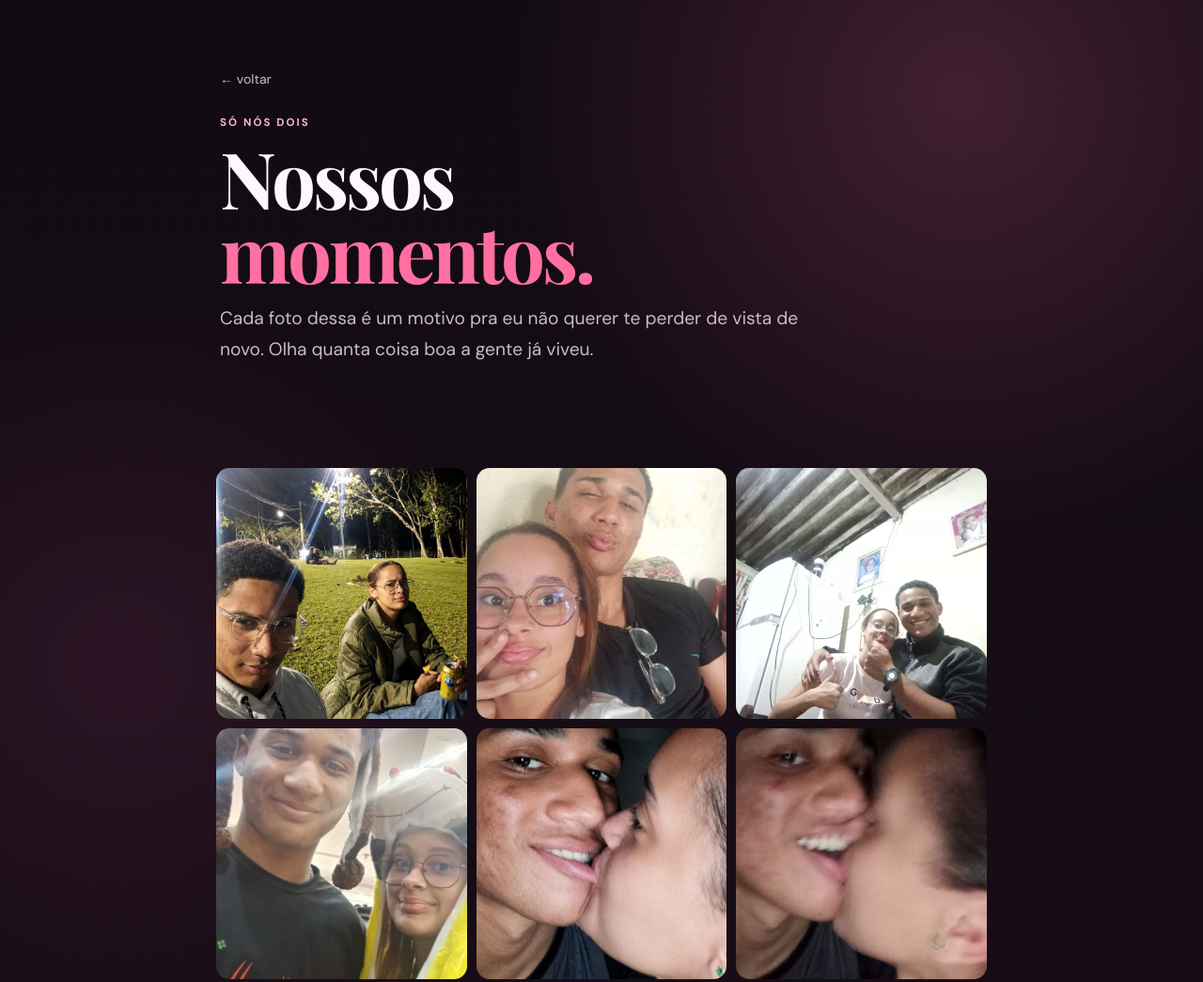
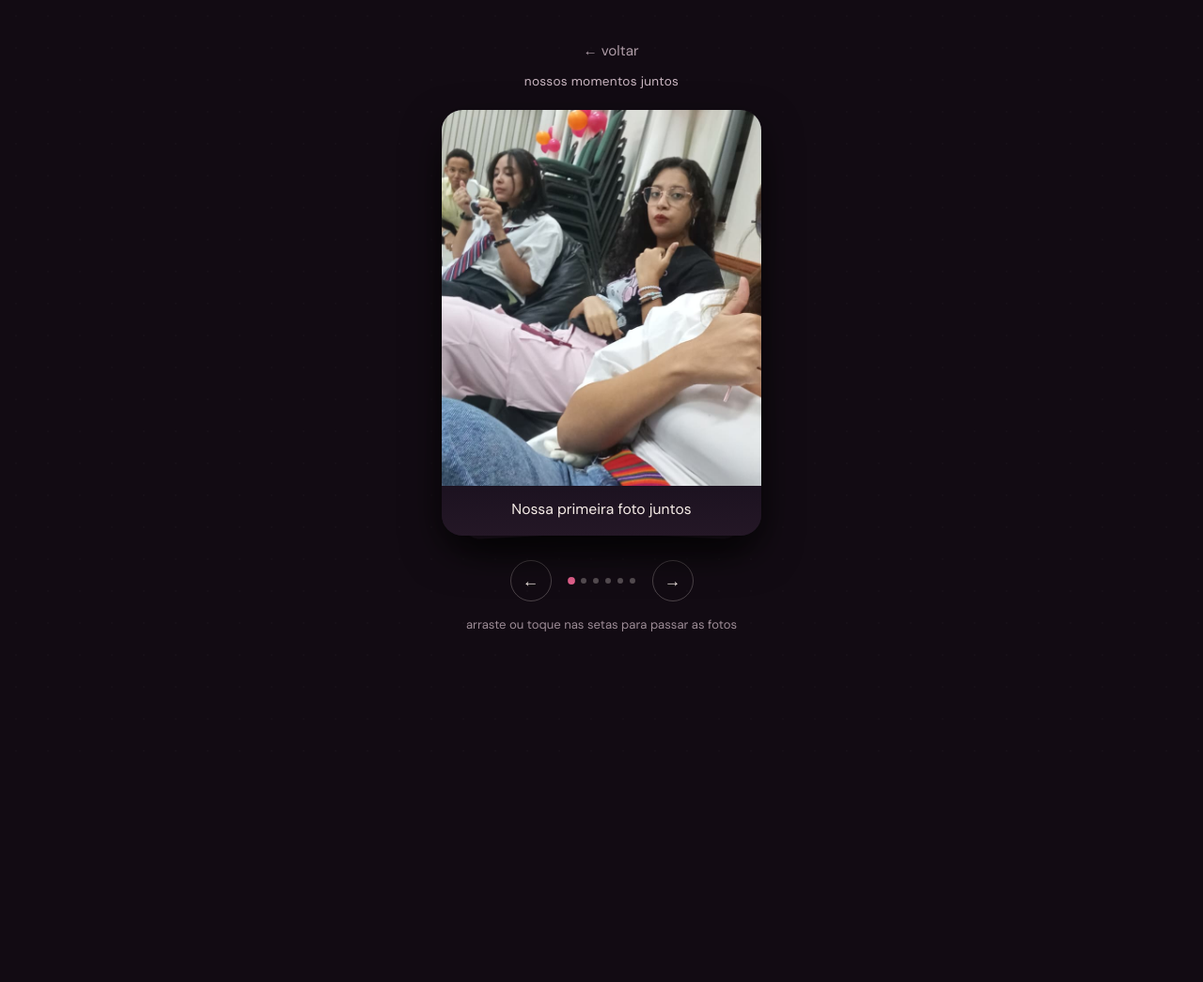
Before and after one commit to Gab-Borgers/meu-site, a plain HTML site: page galeria.html in a window 1280 px wide. Shown: the top 1045 px of the page at 94% size. After the commit the page ends 800 px from the top, so only its background shows below. Drawn offline with nearby package versions, Linux system fonts and the light colour scheme.

Commit message:
Add files via upload

```diff
--- /dev/null
+++ b/galeria.css
@@ -0,0 +1,278 @@
+/* ===== galeria.css =====
+   Estilos exclusivos da galeria (baralho de cartas + zoom).
+   Fica em arquivo separado de propósito, pra não sobrescrever
+   nada que já exista no seu style.css original. */
+
+:root {
+  --g-bg: #120b13;
+  --g-ink: #f6ece7;
+  --g-muted: #cbb7c2;
+  --g-accent: #e8628f;
+  --g-accent-2: #8b6bff;
+  --g-card-bg: #1c1220;
+  --g-shadow: rgba(0, 0, 0, 0.55);
+}
+
+.galeria-body {
+  background: var(--g-bg);
+  min-height: 100vh;
+}
+
+.back-link {
+  display: inline-block;
+  margin: 20px 0 4px 20px;
+  color: var(--g-muted);
+  font-family: "DM Sans", sans-serif;
+  font-size: 0.95rem;
+  text-decoration: none;
+  opacity: 0.85;
+}
+
+.back-link:hover,
+.back-link:focus-visible {
+  opacity: 1;
+  color: var(--g-accent);
+}
+
+.baralho-main {
+  max-width: 440px;
+  margin: 0 auto;
+  padding: 8px 20px 48px;
+  display: flex;
+  flex-direction: column;
+  align-items: center;
+  text-align: center;
+}
+
+.baralho-eyebrow {
+  font-family: "DM Sans", sans-serif;
+  font-size: 0.85rem;
+  letter-spacing: 0.02em;
+  color: var(--g-muted);
+  margin: 10px 0 22px;
+}
+
+/* ---- o baralho ---- */
+
+.baralho {
+  position: relative;
+  width: 100%;
+  max-width: 320px;
+  aspect-ratio: 3 / 4;
+  touch-action: pan-y;
+}
+
+.carta {
+  position: absolute;
+  inset: 0;
+  display: flex;
+  flex-direction: column;
+  border-radius: 22px;
+  background: var(--g-card-bg);
+  box-shadow: 0 18px 40px var(--g-shadow);
+  overflow: hidden;
+  will-change: transform, opacity;
+  transition: transform 0.35s cubic-bezier(.2, .8, .2, 1), opacity 0.35s ease;
+}
+
+.carta-foto-btn {
+  position: relative;
+  flex: 1;
+  border: none;
+  margin: 0;
+  padding: 0;
+  background: none;
+  cursor: pointer;
+  overflow: hidden;
+  -webkit-tap-highlight-color: transparent;
+}
+
+.carta-foto {
+  width: 100%;
+  height: 100%;
+  object-fit: cover;
+  display: block;
+  pointer-events: none;
+  transition: transform 0.4s ease;
+}
+
+.carta-foto-btn:active .carta-foto {
+  transform: scale(1.03);
+}
+
+.carta-glow {
+  position: absolute;
+  inset: -20%;
+  background: radial-gradient(circle, var(--g-accent-2) 0%, transparent 65%);
+  opacity: 0;
+  pointer-events: none;
+}
+
+.carta-legenda {
+  padding: 14px 16px 18px;
+  margin: 0;
+  font-family: "DM Sans", sans-serif;
+  font-size: 0.98rem;
+  color: var(--g-ink);
+  background: linear-gradient(180deg, var(--g-card-bg), #241726);
+}
+
+/* estados de pilha: carta ativa, próxima, anterior, escondida */
+.carta[data-state="active"] {
+  transform: translateX(0) rotate(0deg) scale(1);
+  opacity: 1;
+  z-index: 3;
+}
+
+.carta[data-state="next"] {
+  transform: translateY(10px) rotate(3deg) scale(0.94);
+  opacity: 0.7;
+  z-index: 2;
+}
+
+.carta[data-state="prev"] {
+  transform: translateY(10px) rotate(-3deg) scale(0.94);
+  opacity: 0.7;
+  z-index: 2;
+}
+
+.carta[data-state="hidden"] {
+  transform: translateY(14px) scale(0.9);
+  opacity: 0;
+  z-index: 1;
+}
+
+.carta.dragging {
+  transition: none;
+}
+
+/* ---- controles ---- */
+
+.baralho-controles {
+  display: flex;
+  align-items: center;
+  gap: 18px;
+  margin-top: 26px;
+}
+
+.baralho-btn {
+  width: 44px;
+  height: 44px;
+  border-radius: 50%;
+  border: 1px solid rgba(246, 236, 231, 0.25);
+  background: transparent;
+  color: var(--g-ink);
+  font-size: 1.1rem;
+  cursor: pointer;
+  transition: background 0.2s ease, transform 0.2s ease;
+}
+
+.baralho-btn:hover,
+.baralho-btn:focus-visible {
+  background: rgba(232, 98, 143, 0.18);
+  border-color: var(--g-accent);
+}
+
+.baralho-btn:active {
+  transform: scale(0.92);
+}
+
+.baralho-pontos {
+  display: flex;
+  gap: 7px;
+}
+
+.baralho-pontos span {
+  width: 6px;
+  height: 6px;
+  border-radius: 50%;
+  background: rgba(246, 236, 231, 0.3);
+  transition: background 0.2s ease, transform 0.2s ease;
+}
+
+.baralho-pontos span.ativo {
+  background: var(--g-accent);
+  transform: scale(1.3);
+}
+
+.baralho-dica {
+  margin-top: 16px;
+  font-family: "DM Sans", sans-serif;
+  font-size: 0.82rem;
+  color: var(--g-muted);
+  opacity: 0.75;
+}
+
+/* ---- overlay de zoom com brilho ---- */
+
+.zoom-overlay {
+  position: fixed;
+  inset: 0;
+  display: flex;
+  align-items: center;
+  justify-content: center;
+  background: rgba(6, 3, 8, 0);
+  pointer-events: none;
+  opacity: 0;
+  transition: opacity 0.3s ease, background 0.3s ease;
+  z-index: 50;
+  padding: 24px;
+}
+
+.zoom-overlay.aberto {
+  background: rgba(6, 3, 8, 0.82);
+  opacity: 1;
+  pointer-events: auto;
+}
+
+.zoom-glow {
+  position: absolute;
+  width: min(80vw, 420px);
+  height: min(80vw, 420px);
+  border-radius: 50%;
+  background: radial-gradient(circle, var(--g-accent-2) 0%, var(--g-accent) 45%, transparent 72%);
+  filter: blur(38px);
+  opacity: 0;
+  transform: scale(0.85);
+  transition: opacity 0.4s ease, transform 0.4s ease;
+}
+
+.zoom-overlay.aberto .zoom-glow {
+  opacity: 0.55;
+  transform: scale(1);
+}
+
+.zoom-img {
+  position: relative;
+  max-width: min(88vw, 420px);
+  max-height: 78vh;
+  border-radius: 18px;
+  box-shadow: 0 20px 60px rgba(0, 0, 0, 0.6);
+  transform: scale(0.9);
+  transition: transform 0.35s cubic-bezier(.2, .8, .2, 1);
+}
+
+.zoom-overlay.aberto .zoom-img {
+  transform: scale(1);
+}
+
+@media (min-width: 560px) {
+  .baralho-main {
+    padding-top: 24px;
+  }
+  .baralho {
+    max-width: 340px;
+  }
+}
+
+@media (prefers-reduced-motion: reduce) {
+  .carta,
+  .carta-foto,
+  .zoom-overlay,
+  .zoom-glow,
+  .zoom-img,
+  .baralho-btn,
+  .baralho-pontos span {
+    transition: none !important;
+  }
+}
--- a/galeria.html
+++ b/galeria.html
@@ -2,48 +2,92 @@
 <html lang="pt-BR">
 <head>
 <meta charset="UTF-8">
-  <meta name="viewport" content="width=device-width, initial-scale=1.0">
+<meta name="viewport" content="width=device-width, initial-scale=1.0, viewport-fit=cover">
 <meta name="theme-color" content="#120b13">
-  <title>Nossas fotos — para a minha Carol ❤️</title>
+<title>Nossos momentos juntos — Carol ❤️</title>
 <link rel="preconnect" href="https://fonts.googleapis.com">
 <link rel="preconnect" href="https://fonts.gstatic.com" crossorigin>
 <link href="https://fonts.googleapis.com/css2?family=DM+Sans:wght@400;500;700&family=Playfair+Display:wght@600;700&display=swap" rel="stylesheet">
 <link rel="stylesheet" href="style.css">
+<link rel="stylesheet" href="galeria.css">
 </head>
-<body>
+<body class="galeria-body">
 <div class="hearts" aria-hidden="true"></div>
 
-  <main>
-    <section class="gallery-hero">
+<main class="baralho-main">
+
   <a class="back-link" href="index.html">← voltar</a>
-      <p class="eyebrow">só nós dois</p>
-      <h1>Nossos<br><span>momentos.</span></h1>
-      <p class="intro">
-        Cada foto dessa é um motivo pra eu não querer te perder de vista de
-        novo. Olha quanta coisa boa a gente já viveu.
-      </p>
-    </section>
 
-    <section class="gallery-grid">
-      <figure><img src="assets/galeria/foto1.jpg" alt="Você e eu" loading="lazy"></figure>
-      <figure><img src="assets/galeria/foto3.jpg" alt="Você e eu" loading="lazy"></figure>
-      <figure><img src="assets/galeria/foto7.jpg" alt="Você e eu" loading="lazy"></figure>
-      <figure><img src="assets/galeria/foto8.jpg" alt="Você e eu" loading="lazy"></figure>
-      <figure><img src="assets/galeria/foto4.jpg" alt="Você e eu" loading="lazy"></figure>
-      <figure><img src="assets/galeria/foto6.jpg" alt="Você e eu" loading="lazy"></figure>
-      <figure><img src="assets/galeria/foto2.jpg" alt="Você e eu" loading="lazy"></figure>
-      <figure><img src="assets/galeria/foto5.jpg" alt="Você e eu" loading="lazy"></figure>
-      <figure><img src="assets/galeria/foto9.jpg" alt="Você e eu" loading="lazy"></figure>
-    </section>
+  <p class="baralho-eyebrow">nossos momentos juntos</p>
 
-    <section class="final">
-      <div class="tiny-heart">♡</div>
-      <h2>Quero mais fotos<br>como essas.</h2>
-      <p>Com você, do jeito certo, prestando atenção em quem importa.</p>
-      <a class="back-link big" href="index.html">← voltar pro início</a>
-    </section>
+  <div class="baralho" id="baralho">
+
+    <article class="carta" data-index="0">
+      <button class="carta-foto-btn" type="button" aria-label="Ampliar foto">
+        <span class="carta-glow" aria-hidden="true"></span>
+        <img class="carta-foto" src="assets/fotos/primeira_foto_juntos.jpeg" alt="Primeira foto juntos">
+      </button>
+      <p class="carta-legenda">Nossa primeira foto juntos</p>
+    </article>
+
+    <article class="carta" data-index="1">
+      <button class="carta-foto-btn" type="button" aria-label="Ampliar foto">
+        <span class="carta-glow" aria-hidden="true"></span>
+        <img class="carta-foto" src="assets/fotos/nosso_primeiro_contato.jpeg" alt="Nosso primeiro contato">
+      </button>
+      <p class="carta-legenda">Nosso primeiro contato</p>
+    </article>
+
+    <article class="carta" data-index="2">
+      <button class="carta-foto-btn" type="button" aria-label="Ampliar foto">
+        <span class="carta-glow" aria-hidden="true"></span>
+        <img class="carta-foto" src="assets/fotos/minha_foto_favorita_da_carol.jpeg" alt="Minha foto favorita sua">
+      </button>
+      <p class="carta-legenda">Minha foto favorita sua</p>
+    </article>
+
+    <article class="carta" data-index="3">
+      <button class="carta-foto-btn" type="button" aria-label="Ampliar foto">
+        <span class="carta-glow" aria-hidden="true"></span>
+        <img class="carta-foto" src="assets/fotos/spider_couple.jpeg" alt="Casal aranha">
+      </button>
+      <p class="carta-legenda">Casal aranha 🕷️</p>
+    </article>
+
+    <article class="carta" data-index="4">
+      <button class="carta-foto-btn" type="button" aria-label="Ampliar foto">
+        <span class="carta-glow" aria-hidden="true"></span>
+        <img class="carta-foto" src="assets/fotos/e_o_kiko.jpeg" alt="Eu, você e o Kiko">
+      </button>
+      <p class="carta-legenda">Eu, você... e o Kiko</p>
+    </article>
+
+    <article class="carta" data-index="5">
+      <button class="carta-foto-btn" type="button" aria-label="Ampliar foto">
+        <span class="carta-glow" aria-hidden="true"></span>
+        <img class="carta-foto" src="assets/fotos/darkness.jpeg" alt="Foto no escuro, sorrindo">
+      </button>
+      <p class="carta-legenda">Modo noturno ativado</p>
+    </article>
+
+  </div>
+
+  <div class="baralho-controles">
+    <button class="baralho-btn" id="btnAnterior" type="button" aria-label="Foto anterior">←</button>
+    <div class="baralho-pontos" id="baralhoPontos" aria-hidden="true"></div>
+    <button class="baralho-btn" id="btnProxima" type="button" aria-label="Próxima foto">→</button>
+  </div>
+
+  <p class="baralho-dica">arraste ou toque nas setas para passar as fotos</p>
+
 </main>
 
+<div class="zoom-overlay" id="zoomOverlay" aria-hidden="true">
+  <span class="zoom-glow" aria-hidden="true"></span>
+  <img class="zoom-img" id="zoomImg" src="" alt="">
+</div>
+
 <script src="script.js"></script>
+<script src="galeria.js"></script>
 </body>
 </html>
--- /dev/null
+++ b/galeria.js
@@ -0,0 +1,136 @@
+(() => {
+  const baralho = document.getElementById('baralho');
+  if (!baralho) return;
+
+  const cartas = Array.from(baralho.querySelectorAll('.carta'));
+  const pontosWrap = document.getElementById('baralhoPontos');
+  const btnAnterior = document.getElementById('btnAnterior');
+  const btnProxima = document.getElementById('btnProxima');
+  const zoomOverlay = document.getElementById('zoomOverlay');
+  const zoomImg = document.getElementById('zoomImg');
+
+  let atual = 0;
+  const total = cartas.length;
+
+  // monta os pontinhos de navegação
+  cartas.forEach((_, i) => {
+    const dot = document.createElement('span');
+    if (i === 0) dot.classList.add('ativo');
+    pontosWrap.appendChild(dot);
+  });
+  const pontos = Array.from(pontosWrap.children);
+
+  function render() {
+    cartas.forEach((carta, i) => {
+      let estado = 'hidden';
+      if (i === atual) estado = 'active';
+      else if (i === (atual + 1) % total) estado = 'next';
+      else if (i === (atual - 1 + total) % total) estado = 'prev';
+      carta.dataset.state = estado;
+    });
+    pontos.forEach((dot, i) => dot.classList.toggle('ativo', i === atual));
+  }
+
+  function proxima() {
+    atual = (atual + 1) % total;
+    render();
+  }
+
+  function anterior() {
+    atual = (atual - 1 + total) % total;
+    render();
+  }
+
+  btnProxima.addEventListener('click', proxima);
+  btnAnterior.addEventListener('click', anterior);
+
+  // ---- arrastar / deslizar a carta do topo ----
+  let startX = 0;
+  let startY = 0;
+  let deltaX = 0;
+  let arrastando = false;
+  let foiArraste = false;
+  const LIMIAR_TROCA = 70;
+  const LIMIAR_TAP = 8;
+
+  function pegarCartaAtiva() {
+    return cartas[atual];
+  }
+
+  function onStart(x, y) {
+    arrastando = true;
+    foiArraste = false;
+    startX = x;
+    startY = y;
+    deltaX = 0;
+    const carta = pegarCartaAtiva();
+    carta.classList.add('dragging');
+  }
+
+  function onMove(x, y) {
+    if (!arrastando) return;
+    deltaX = x - startX;
+    if (Math.abs(deltaX) > LIMIAR_TAP || Math.abs(y - startY) > LIMIAR_TAP) {
+      foiArraste = true;
+    }
+    const carta = pegarCartaAtiva();
+    const rotacao = deltaX / 18;
+    carta.style.transform = `translateX(${deltaX}px) rotate(${rotacao}deg)`;
+  }
+
+  function onEnd() {
+    if (!arrastando) return;
+    arrastando = false;
+    const carta = pegarCartaAtiva();
+    carta.classList.remove('dragging');
+    carta.style.transform = '';
+
+    if (Math.abs(deltaX) > LIMIAR_TROCA) {
+      if (deltaX < 0) proxima();
+      else anterior();
+    }
+    deltaX = 0;
+  }
+
+  baralho.addEventListener('pointerdown', (e) => {
+    if (e.target.closest('.carta') !== pegarCartaAtiva()) return;
+    onStart(e.clientX, e.clientY);
+  });
+  window.addEventListener('pointermove', (e) => onMove(e.clientX, e.clientY));
+  window.addEventListener('pointerup', onEnd);
+  window.addEventListener('pointercancel', onEnd);
+
+  // ---- teclado ----
+  window.addEventListener('keydown', (e) => {
+    if (e.key === 'ArrowRight') proxima();
+    if (e.key === 'ArrowLeft') anterior();
+    if (e.key === 'Escape') fecharZoom();
+  });
+
+  // ---- zoom com brilho ao tocar na foto ----
+  function abrirZoom(src, alt) {
+    zoomImg.src = src;
+    zoomImg.alt = alt || '';
+    zoomOverlay.classList.add('aberto');
+    zoomOverlay.setAttribute('aria-hidden', 'false');
+  }
+
+  function fecharZoom() {
+    zoomOverlay.classList.remove('aberto');
+    zoomOverlay.setAttribute('aria-hidden', 'true');
+  }
+
+  cartas.forEach((carta) => {
+    const btn = carta.querySelector('.carta-foto-btn');
+    const img = carta.querySelector('.carta-foto');
+    btn.addEventListener('click', () => {
+      // só abre o zoom se não foi um arraste (senão todo swipe abriria a foto)
+      if (foiArraste) return;
+      abrirZoom(img.src, img.alt);
+    });
+  });
+
+  zoomOverlay.addEventListener('click', fecharZoom);
+
+  render();
+})();
--- /dev/null
+++ b/mobile.css
@@ -0,0 +1,89 @@
+/* ===== mobile.css =====
+   Camada de ajustes para telas pequenas. Carregado DEPOIS do
+   style.css original, então essas regras só entram em ação
+   quando fazem sentido (min/max-width) e não apagam nada do
+   arquivo principal. */
+
+html {
+  -webkit-text-size-adjust: 100%;
+}
+
+body {
+  overflow-x: hidden;
+}
+
+main {
+  padding-left: max(20px, env(safe-area-inset-left));
+  padding-right: max(20px, env(safe-area-inset-right));
+  box-sizing: border-box;
+}
+
+img {
+  max-width: 100%;
+  height: auto;
+}
+
+/* tipografia fluida: acompanha a largura da tela sem estourar */
+.hero h1 {
+  font-size: clamp(1.9rem, 8vw, 2.8rem);
+  line-height: 1.15;
+}
+
+.letter h2,
+.promise h2,
+.final h2 {
+  font-size: clamp(1.4rem, 6vw, 2rem);
+  line-height: 1.25;
+}
+
+.intro,
+.letter-text p,
+.promise p,
+.final p {
+  font-size: clamp(0.95rem, 4vw, 1.05rem);
+  line-height: 1.6;
+}
+
+/* área de toque confortável pros botões/links no celular */
+.music-btn,
+.gallery-link,
+.back-link {
+  min-height: 44px;
+  display: inline-flex;
+  align-items: center;
+  justify-content: center;
+  padding-left: 18px;
+  padding-right: 18px;
+}
+
+.gallery-link,
+.back-link {
+  display: inline-flex;
+}
+
+section {
+  padding-top: clamp(32px, 8vh, 64px);
+  padding-bottom: clamp(32px, 8vh, 64px);
+}
+
+.photo-wrap img {
+  width: 100%;
+  display: block;
+}
+
+@media (max-width: 380px) {
+  .hero h1 {
+    font-size: 1.7rem;
+  }
+  .music-btn,
+  .gallery-link {
+    width: 100%;
+  }
+}
+
+@media (min-width: 700px) {
+  main {
+    max-width: 560px;
+    margin: 0 auto;
+  }
+}
```
Also changed, not shown: index.html (+4 -12 lines), perdao.html (+2 -5 lines), LEIA-ME-GALERIA.txt (added), assets/fotos/darkness - Copy.jpeg (added), assets/fotos/darkness.jpeg (added), assets/fotos/e_o_kiko - Copy.jpeg (added), assets/fotos/e_o_kiko.jpeg (added), assets/fotos/minha_foto_favorita_da_carol - Copy.jpeg (added), assets/fotos/minha_foto_favorita_da_carol.jpeg (added), assets/fotos/nosso_primeiro_contato - Copy.jpeg (added), assets/fotos/nosso_primeiro_contato.jpeg (added), assets/fotos/primeira_foto_juntos - Copy.jpeg (added), assets/fotos/primeira_foto_juntos.jpeg (added), assets/fotos/spider_couple - Copy.jpeg (added), 1 more files. Lines whose indentation alone changed are shown as unchanged.
